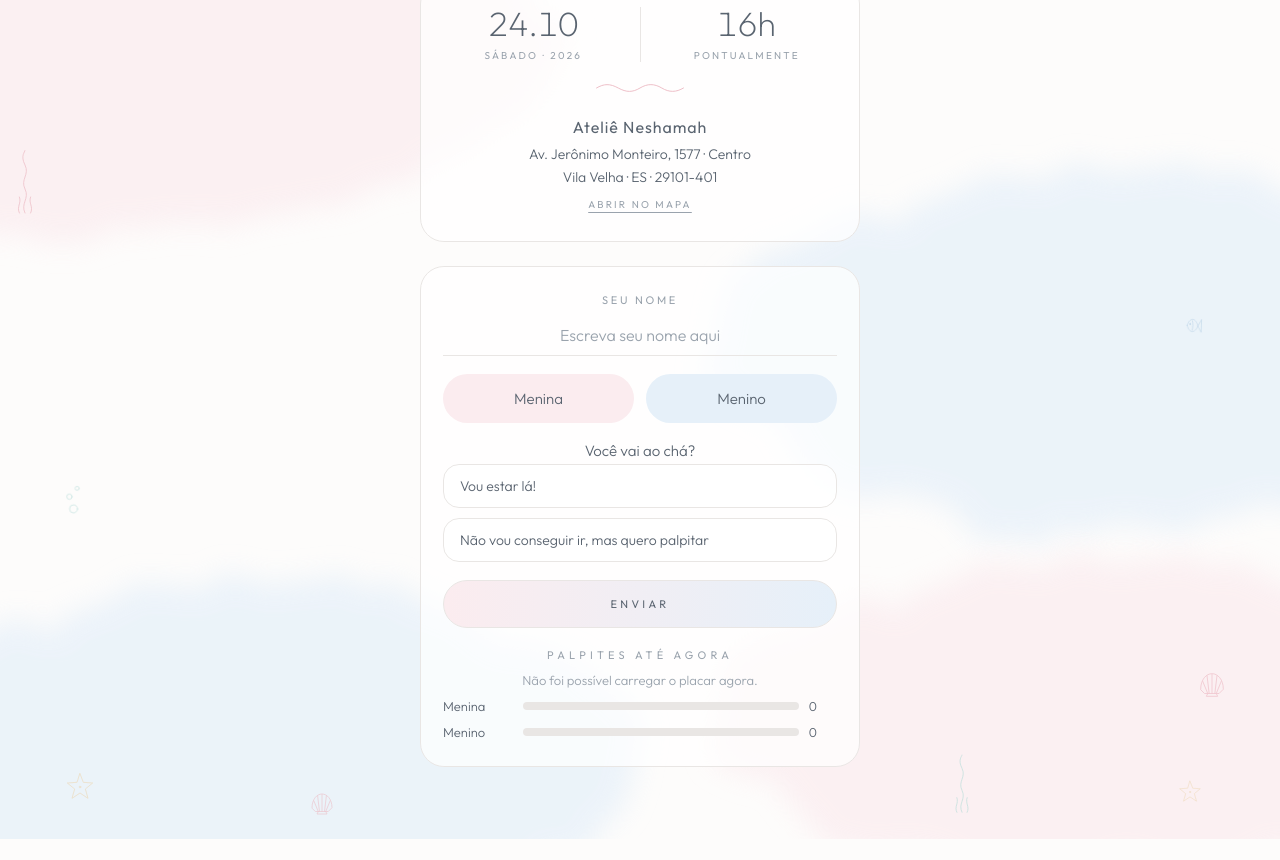
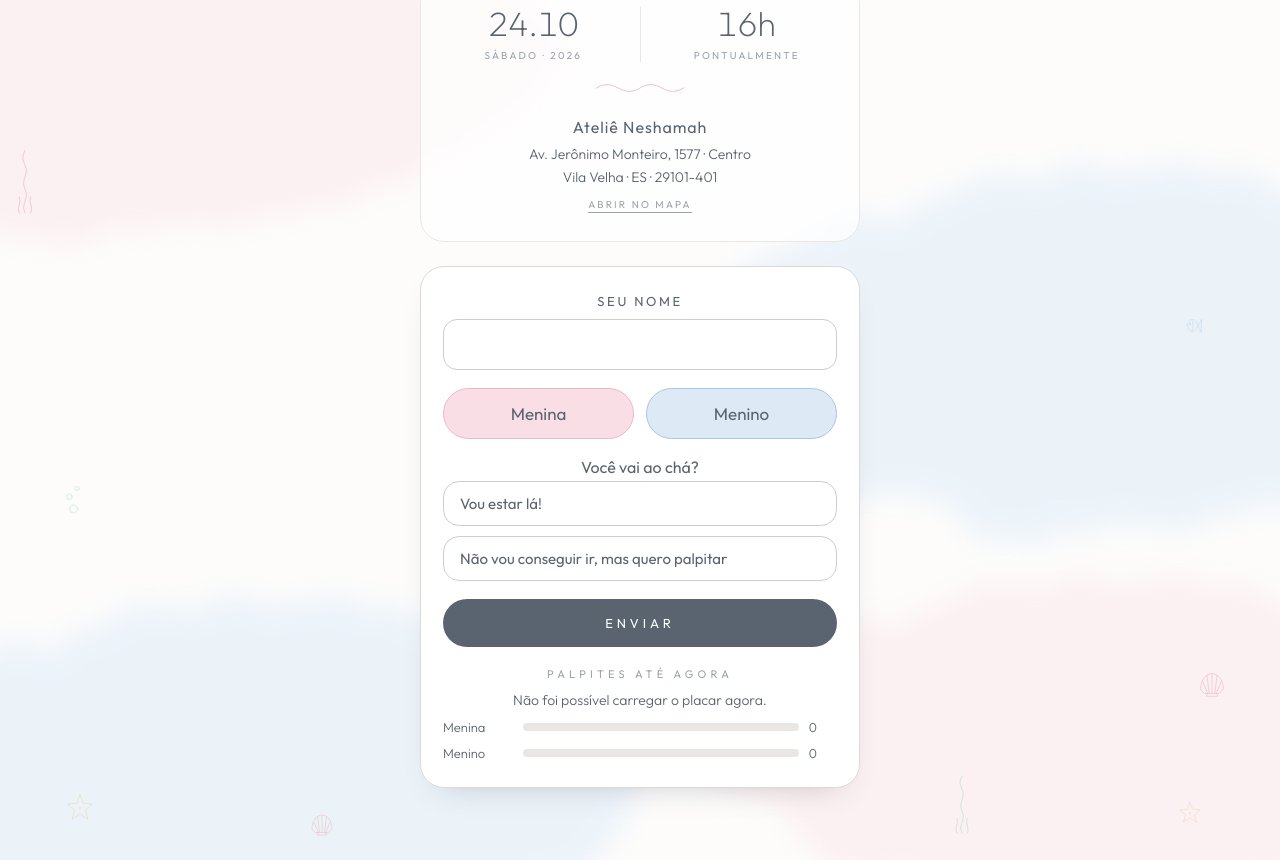
Before and after one commit to axipeto/bebe, a plain HTML site: page index.html in a window 1280 px wide. Shown: the part 912-1772 px from the top of the page. Before the commit the page ends 1751 px from the top, so only its background shows below. Drawn offline with Linux system fonts and the light colour scheme.

Commit message:
Deixa o formulário mais visível e remove o texto de exemplo do nome
Co-Authored-By: Claude Opus 5.5 <noreply@anthropic.com>
Claude-Session: https://claude.ai/code/session_011AyUsDW3X8CkDvNKR6stfP

```diff
--- a/index.html
+++ b/index.html
@@ -53,26 +53,28 @@ h1 .f{color:var(--pink)} h1 .m{color:var(--blue)} h1 .ou{font-size:.45em;color:v
 .place a{display:inline-block;margin-top:8px;color:var(--ink-soft);font-size:10px;font-weight:400;letter-spacing:.22em;text-transform:uppercase;text-underline-offset:4px}
 .wave{width:90px;height:12px;stroke:var(--pink);fill:none;stroke-width:1.2;stroke-linecap:round}
 form{display:flex;flex-direction:column;gap:18px;width:100%}
-label.field{font-size:11px;font-weight:400;letter-spacing:.24em;text-transform:uppercase;color:var(--ink-soft);margin-bottom:-10px}
-input[type=text]{font:inherit;font-size:16px;text-align:center;border:0;border-bottom:1px solid var(--line);background:transparent;color:var(--ink);padding:10px 4px;outline:none}
-input[type=text]:focus{border-bottom-color:var(--blue)}
+.form-panel{background:#fff;border-color:#ddd8d4;box-shadow:0 14px 34px -22px rgba(90,100,112,.45)}
+label.field{font-size:13px;font-weight:400;letter-spacing:.2em;text-transform:uppercase;color:var(--ink);margin-bottom:-8px}
+input[type=text]{font:inherit;font-size:17px;font-weight:400;text-align:center;border:1.5px solid #d3cdc9;border-radius:14px;background:#fff;color:var(--ink);padding:14px 12px;outline:none}
+input[type=text]:focus{border-color:#7fa8cc}
 input::placeholder{color:var(--ink-soft)}
 .votes{display:grid;grid-template-columns:1fr 1fr;gap:12px}
-.vote{font:inherit;font-size:15px;color:var(--ink);border:1px solid transparent;border-radius:999px;padding:14px 8px;cursor:pointer;transition:border-color .2s,box-shadow .2s;display:flex;flex-direction:column;gap:2px;align-items:center}
+.vote{font:inherit;font-size:17px;font-weight:400;color:var(--ink);border:1.5px solid transparent;border-radius:999px;padding:14px 8px;cursor:pointer;transition:border-color .2s,box-shadow .2s;display:flex;flex-direction:column;gap:2px;align-items:center}
 .vote small{font-size:10px;letter-spacing:.2em;text-transform:uppercase;color:var(--ink-soft)}
-.vote.girl{background:var(--pink-wash)} .vote.boy{background:var(--blue-wash)}
+.vote.girl{background:#f9dfe5;border-color:#ecb8c2} .vote.boy{background:#dde9f5;border-color:#a8c6e0}
+.vote.girl[aria-pressed=true]{background:#e59aaa;color:#fff} .vote.boy[aria-pressed=true]{background:#86acd0;color:#fff}
 .vote.girl[aria-pressed=true]{border-color:var(--pink);box-shadow:0 0 0 4px rgba(236,184,194,.22)}
 .vote.boy[aria-pressed=true]{border-color:var(--blue);box-shadow:0 0 0 4px rgba(168,198,224,.25)}
 .vote:focus-visible,.send:focus-visible,input:focus-visible{outline:2px solid var(--blue);outline-offset:3px}
 .send:disabled{opacity:.6;cursor:wait}
-.send{font:inherit;font-size:11px;font-weight:400;letter-spacing:.3em;text-transform:uppercase;color:var(--ink);background:linear-gradient(90deg,var(--pink-wash),var(--blue-wash));border:1px solid var(--line);border-radius:999px;padding:16px;cursor:pointer}
+.send{font:inherit;font-size:13px;font-weight:400;letter-spacing:.3em;text-transform:uppercase;color:#fff;background:var(--ink);border:0;border-radius:999px;padding:16px;cursor:pointer}
 .att{display:flex;flex-direction:column;gap:10px;text-align:left}
-.att legend{font-size:15px;font-weight:300;margin-bottom:4px;text-align:center;width:100%}
+.att legend{font-size:16px;font-weight:400;color:var(--ink);margin-bottom:4px;text-align:center;width:100%}
 .att{border:0;padding:0;margin:0}
-.opt{font:inherit;font-size:14px;color:var(--ink);background:rgba(255,255,255,.6);border:1px solid var(--line);border-radius:16px;padding:12px 16px;cursor:pointer;text-align:left;transition:border-color .2s,box-shadow .2s}
-.opt[aria-pressed=true]{border-color:var(--aqua);box-shadow:0 0 0 4px rgba(181,220,216,.3)}
+.opt{font:inherit;font-size:15px;font-weight:400;color:var(--ink);background:#fff;border:1.5px solid #d3cdc9;border-radius:16px;padding:12px 16px;cursor:pointer;text-align:left;transition:border-color .2s,box-shadow .2s}
+.opt[aria-pressed=true]{background:#e4f3f1;border-color:#7fbfb8;box-shadow:0 0 0 4px rgba(181,220,216,.3)}
 .opt:focus-visible{outline:2px solid var(--blue);outline-offset:3px}
-.msg{font-size:13px;color:var(--ink-soft);margin:0}
+.msg{font-size:14px;color:var(--ink);margin:0}
 .msg:empty{display:none}
 .tally{width:100%;display:flex;flex-direction:column;gap:10px}
 .bar{display:grid;grid-template-columns:70px 1fr 28px;gap:10px;align-items:center;font-size:13px;font-variant-numeric:tabular-nums;text-align:left}
@@ -155,10 +157,10 @@ input::placeholder{color:var(--ink-soft)}
     </div>
   </section>
 
-  <section class="panel">
+  <section class="panel form-panel">
     <form id="rsvp" novalidate>
       <label class="field" for="nome">Seu nome</label>
-      <input type="text" id="nome" placeholder="Escreva seu nome aqui" autocomplete="name" maxlength="60">
+      <input type="text" id="nome" autocomplete="name" maxlength="60">
       <div class="votes" role="group" aria-label="Seu palpite">
         <button type="button" class="vote girl" id="v-menina" data-v="menina" aria-pressed="false">Menina</button>
         <button type="button" class="vote boy" id="v-menino" data-v="menino" aria-pressed="false">Menino</button>
```
